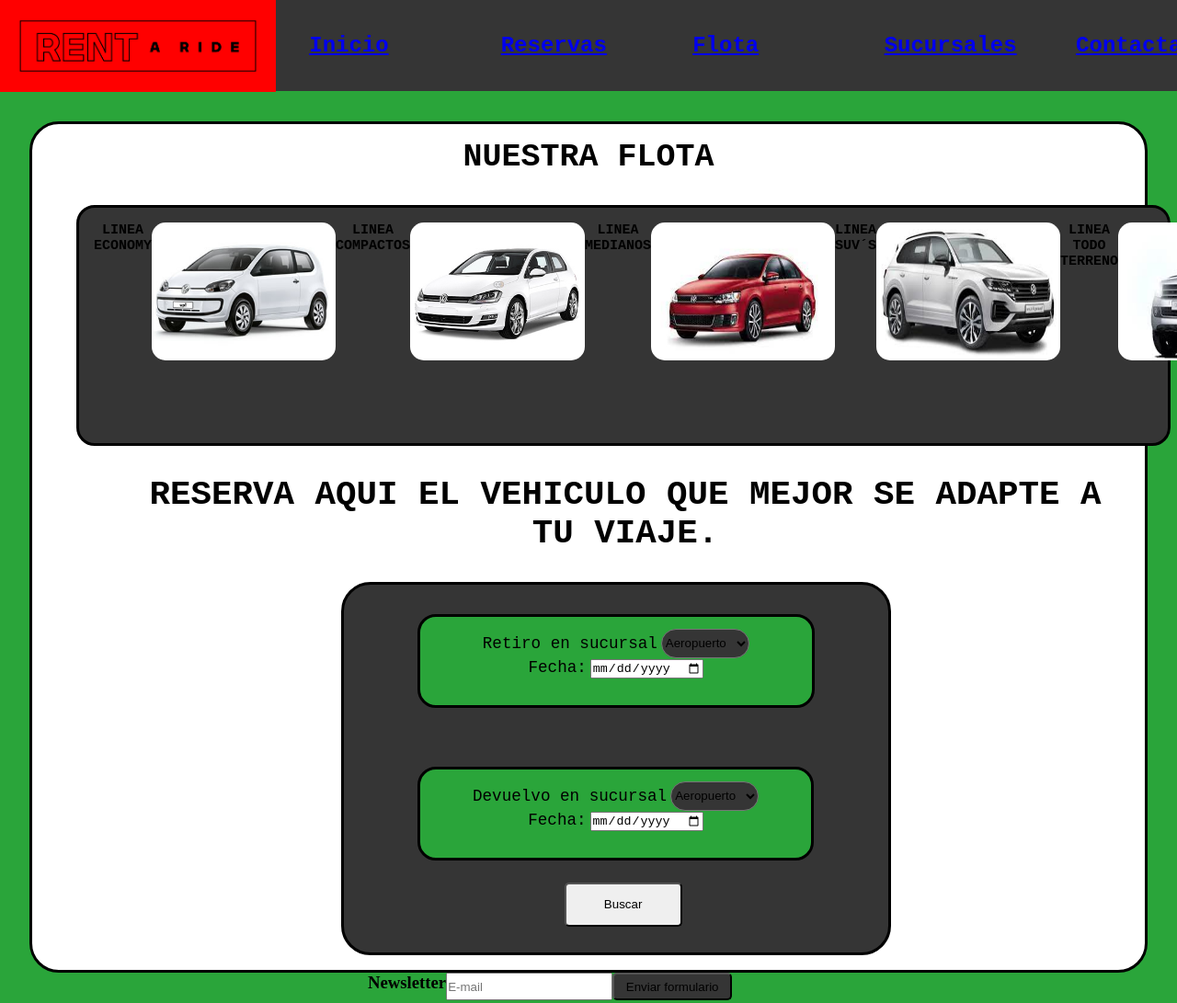
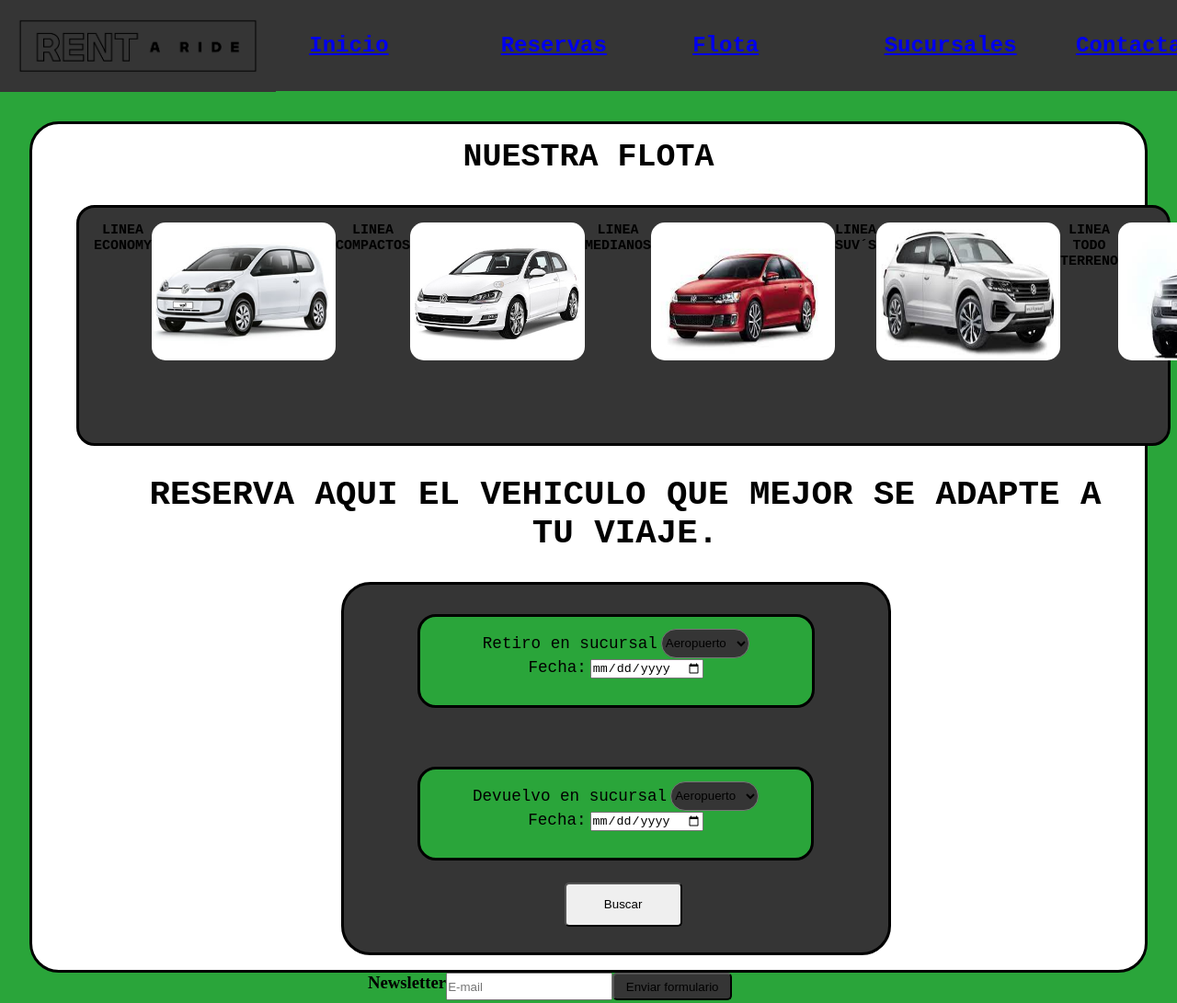
Before and after one commit to fabrimorosini/rentaride, a plain HTML site: page index.html in a window 1280 px wide. Shown: the top 1091 px of the page at 92% size. Drawn offline with Linux system fonts and the light colour scheme.

Commit message:
vuelta al color original de logo

```diff
--- a/css/estilos.css
+++ b/css/estilos.css
@@ -27,8 +27,7 @@ header{
     margin-right: auto;
     width: 300px;
     height: 100px;
-    /* background-color:rgb(53, 53, 53); */
-    background-color: red;
+    background-color:rgb(53, 53, 53);
 }
 
 li{
```
